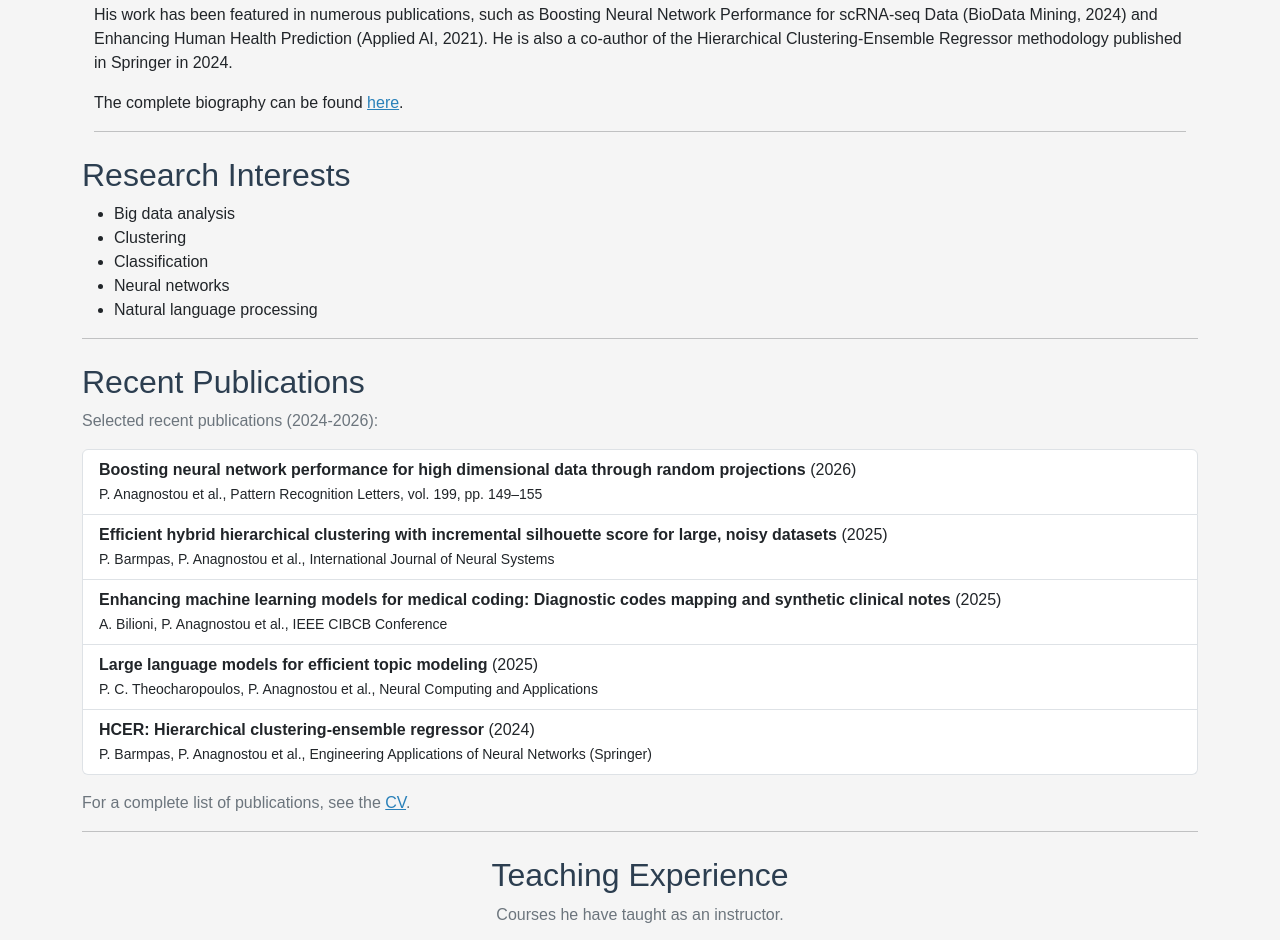
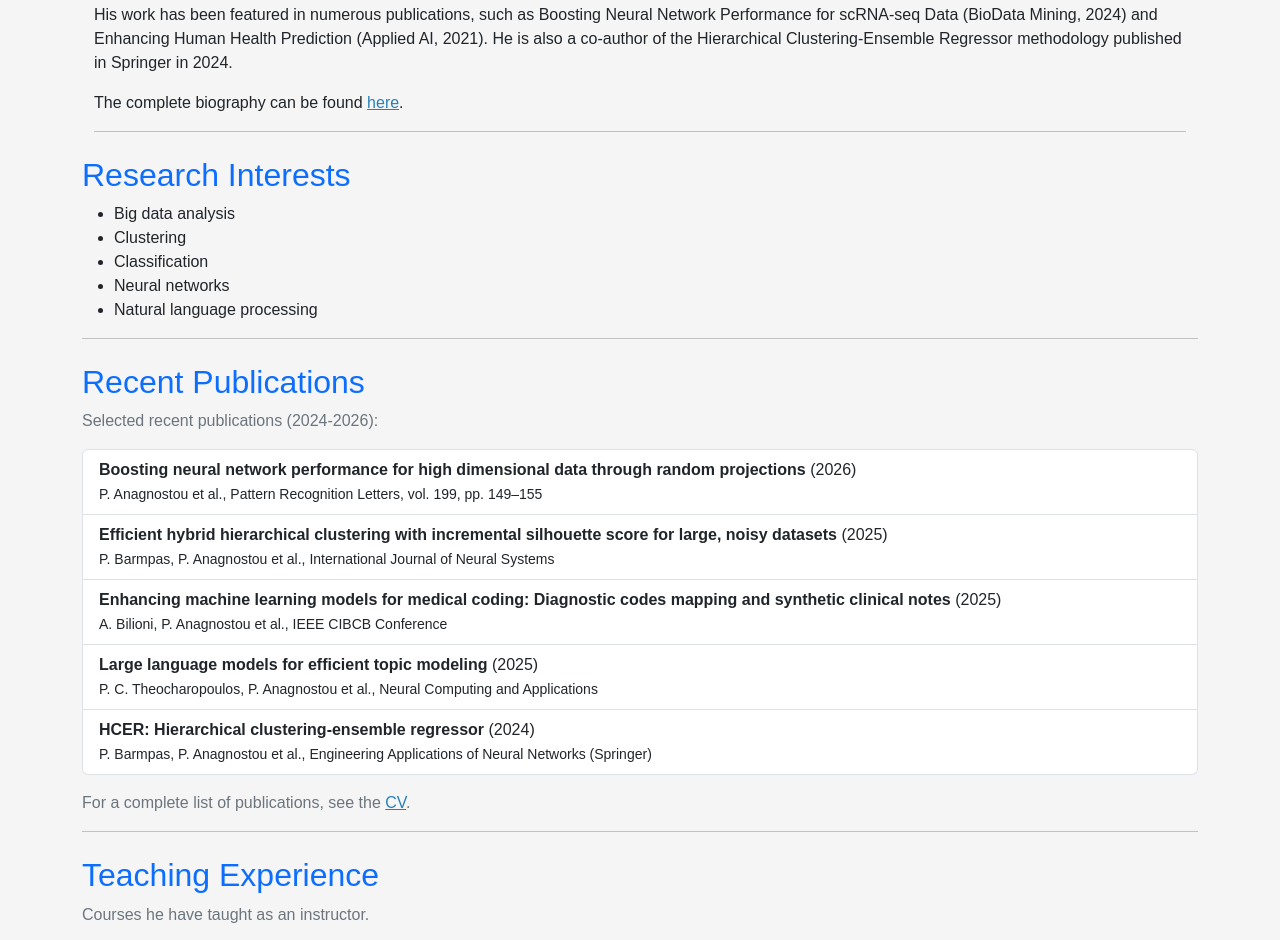
Before and after one commit to panagiotisanagnostou/panagiotisanagnostou.github.io, a plain HTML site: page index.html in a window 1280 px wide. Shown: the part 634-1574 px from the top of the page. Drawn offline with nearby package versions, Linux system fonts and the light colour scheme.

Commit message:
structure fix

```diff
--- a/assets/style.css
+++ b/assets/style.css
@@ -3,6 +3,11 @@ body, html {
 	 height: 100%;
 	 font-family: sans-serif;
 /*	 background-color: #e0e0e0;*/
+}
+
+/* Scroll offset for fixed navbar - applies to all section targets */
+h1, h2, [id] {
+	scroll-margin-top: 110px;
 }
 
 /* Body Background */
--- a/index.html
+++ b/index.html
@@ -77,7 +77,7 @@
 		</div>
 
 		<div class="container mt-4">
-			<h2 id="text-center text-primary">About</h2>
+			<h2 class="text-primary">About</h2>
 			<p>Panagiotis Anagnostou is a Postdoctoral Researcher at the University of Thessaly in the Department of Computer Science and Biomedical Informatics. His current research focuses on developing advanced machine learning algorithms for big data applications, supervised by Dr. Tasoulis Sotiris.
 			<p>He completed his Ph.D. at the University of Thessaly in 2023, where his dissertation explored the Design and Implementation of Machine Learning Algorithms in Big Biomedical Data. Prior to that, he earned a Bachelor's with an Integrated Master in Computer Engineering and Informatics from the University of Patras, where his thesis centered on Knowledge Mining and Visualization of Molecular Biology Networks.</p>
 			<p>Dr. Anagnostou has contributed to several impactful research projects, including the development of personalized AI-driven rehabilitation strategies as part of the European Union-funded PREPARE project, and the design of machine learning models for vessel transportation predictions during his tenure at Signal Ocean SMPC. He has also been actively involved in improving ICT research infrastructures for big data processing at the University of Thessaly.</p>
@@ -88,7 +88,7 @@
 	</div>
 
 	<div class="container mt-4">
-		<h2 id="research">Research Interests</h2>
+		<h2 id="research" class="text-primary">Research Interests</h2>
 		<ul>
 			<li>Big data analysis</li>
 			<li>Clustering</li>
@@ -100,7 +100,7 @@
 	</div>
 
 	<div class="container mt-4">
-		<h2 id="publications">Recent Publications</h2>
+		<h2 id="publications" class="text-primary">Recent Publications</h2>
 		<p class="text-secondary">Selected recent publications (2024-2026):</p>
 		<ul class="list-group">
 			<li class="list-group-item">
@@ -129,8 +129,8 @@
 	</div>
 
 	<div class="container mt-4">
-		<h2 class="text-center">Teaching Experience</h2>
-		<p class="text-center text-secondary">Courses he have taught as an instructor.</p>
+		<h2 class="text-primary">Teaching Experience</h2>
+		<p class="text-secondary">Courses he have taught as an instructor.</p>
 		<ul class="list-group">
 			<li class="list-group-item">
 				<strong>Linked Computing and Data Systems</strong> – Spring 2026
@@ -165,7 +165,7 @@
 
 	<div class="container mt-4">
 		<div id="contact">
-			<h1>Contact Me</h1>
+			<h1 class="text-primary">Contact Me</h1>
 		<p>If you have any questions, collaboration ideas, or inquiries, feel free to reach out to me through the form below!</p>
 
 			<!-- Start of integrated Form -->
```
